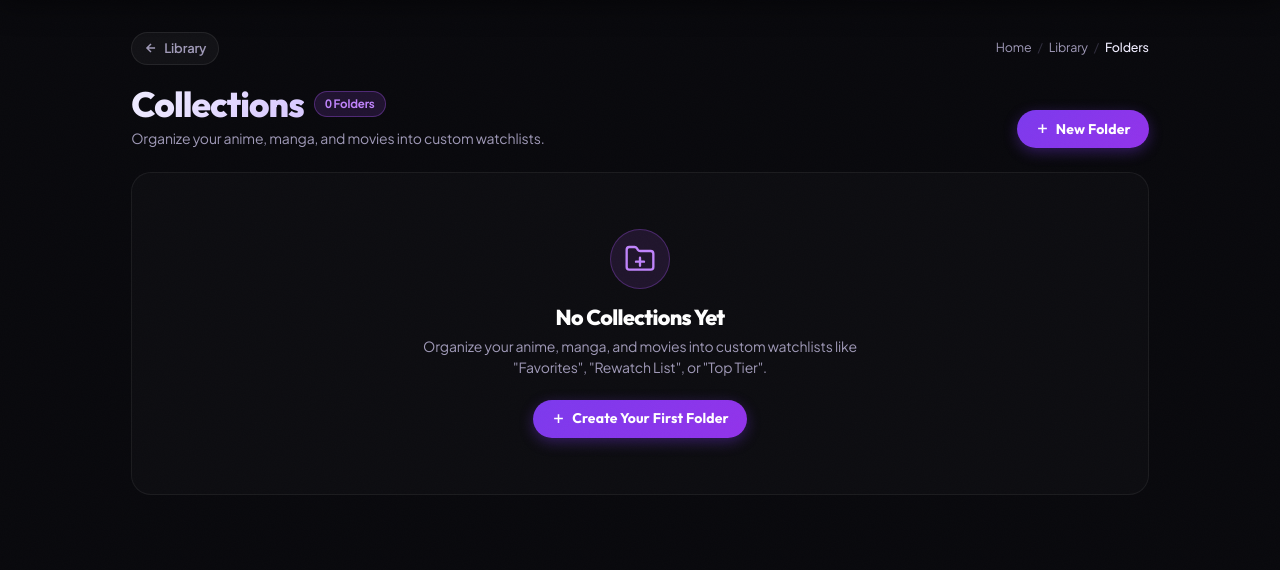
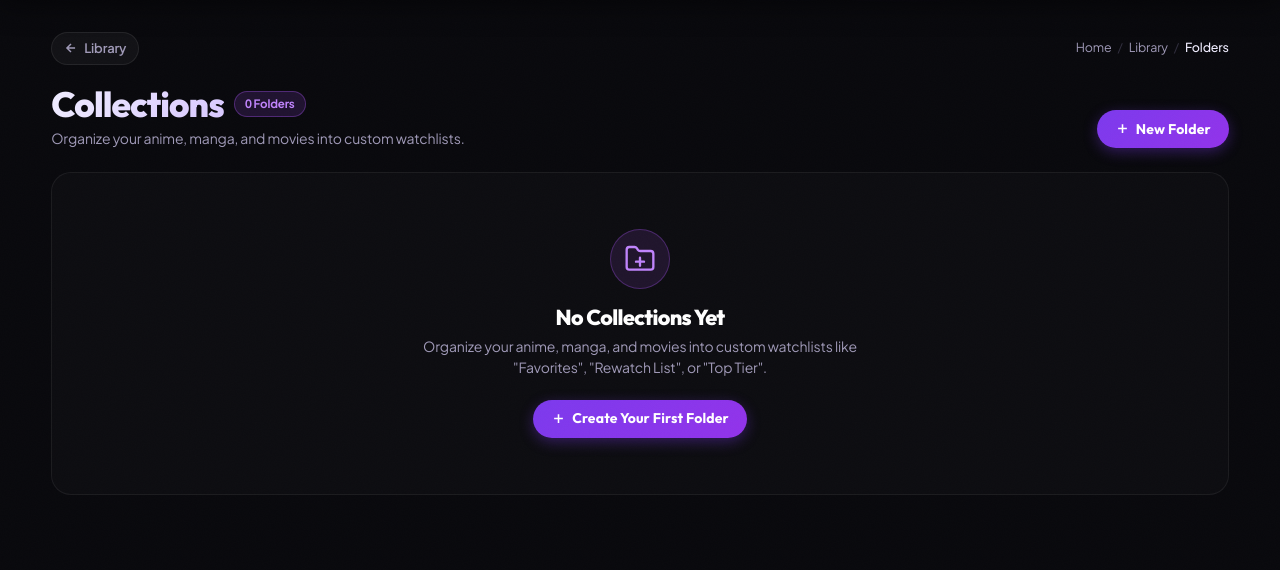
Before and after one commit to venzblanz/ReNote, a Django app: page /library/folders/ in a window 1280 px wide. Shown: the part 67-637 px from the top of the page. Run offline with Django 5.2, Linux system fonts and the light colour scheme; the visitor is signed in with stand-in values (Sample User, id 1); data comes from the database, SQL or seed files in the repository.

Commit message:
fix(folder): folder grid unnaturalness

```diff
--- a/static/css/library/folders.css
+++ b/static/css/library/folders.css
@@ -6,7 +6,7 @@
 }
 
 .folders-shell {
-  max-width: 1120px;
+  max-width: auto;
   margin: 0 auto;
   padding: clamp(14px, 2.5vw, 32px) var(--gutter) clamp(40px, 6vw, 80px);
 }
```
